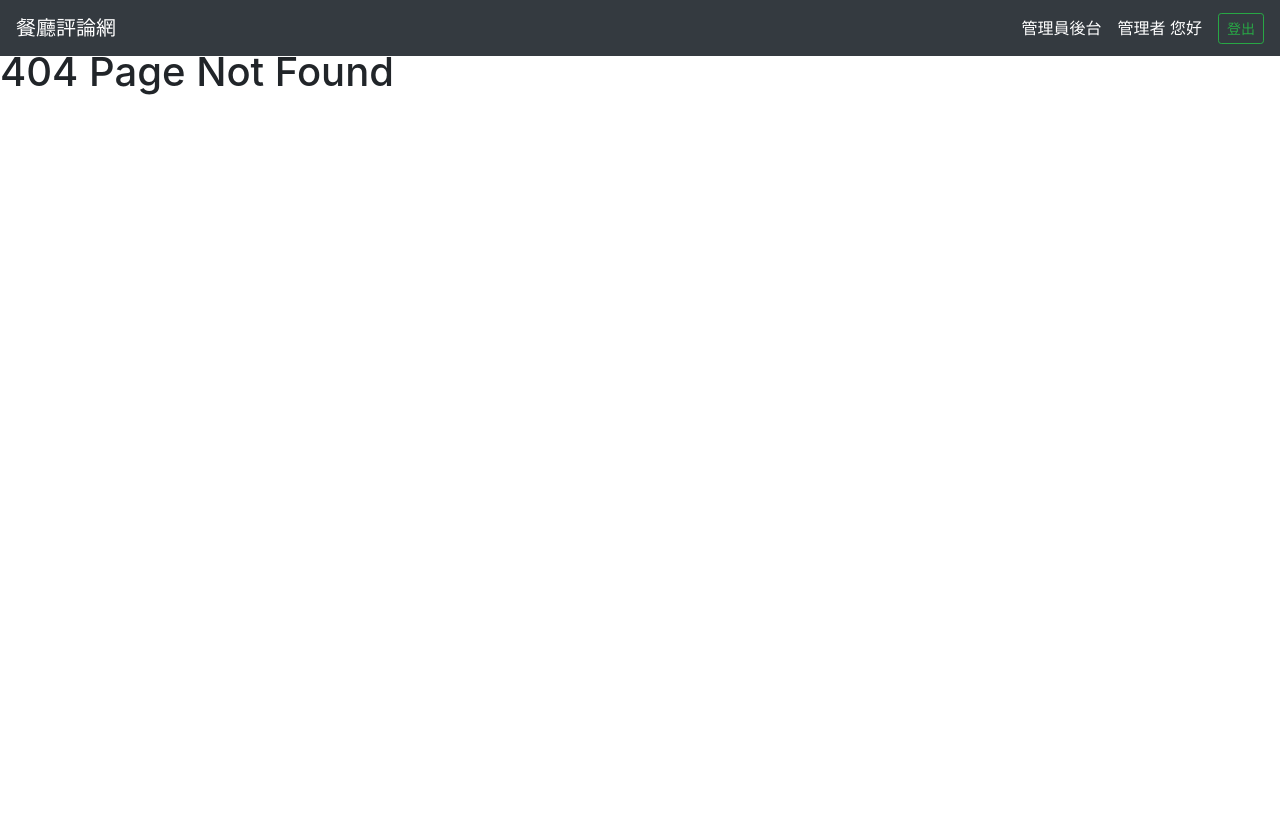
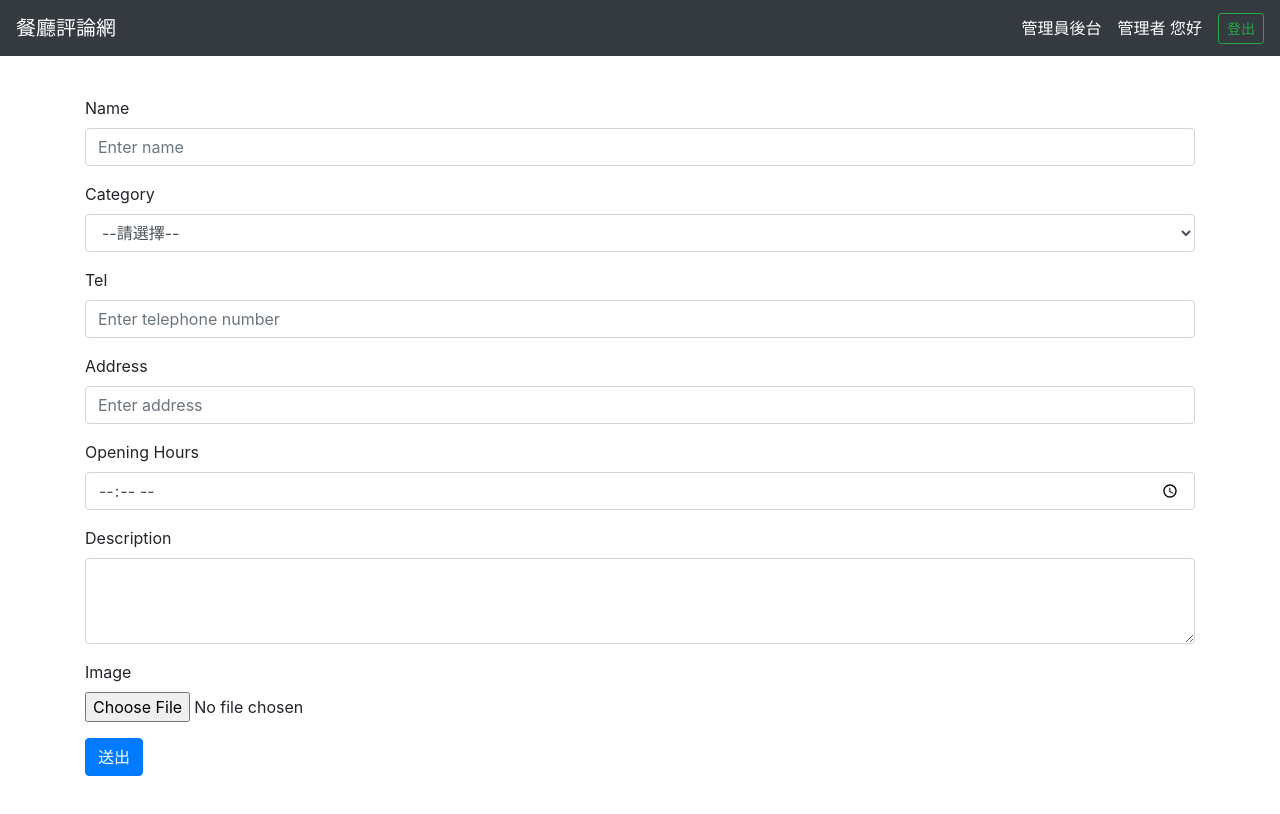
Before and after one commit to ezcomenezgo/restaurant-forum, a Vue app: page /#/admin/restaurant/new in a window 1280 px wide. Before the commit this address had no page. Shown: the top 814 px of the page. Built offline with nearby package versions, Linux system fonts and the light colour scheme.

Commit message:
add AdminRestaurantNew page

```diff
--- a/src/router/index.js
+++ b/src/router/index.js
@@ -60,6 +60,11 @@ const routes = [
     component: () => import('../views/AdminRestaurants.vue')
   },
   {
+    path: '/admin/restaurant/new',
+    name: 'admin-restaurant-new',
+    component: () => import('../views/AdminRestaurantNew.vue')
+  },
+  {
     path: '/admin/restaurants/:id',
     name: 'admin-restaurant',
     component: () => import('../views/AdminRestaurant.vue')
--- /dev/null
+++ b/src/views/AdminRestaurantNew.vue
@@ -0,0 +1,23 @@
+<template>
+  <div class="container py-5">
+    <!-- 餐廳表單 AdminRestaurantForm -->
+    <AdminRestaurantForm @after-submit="handleAfterSubmit" />
+  </div>
+</template>
+
+<script>
+import AdminRestaurantForm from "../components/AdminRestaurantForm";
+export default {
+  components: {
+    AdminRestaurantForm,
+  },
+  methods: {
+    handleAfterSubmit(formData) {
+      // 透過 API 將表單資料送到伺服器
+      for (let [name, value] of formData.entries()) {
+        console.log(name + ":" + value);
+      }
+    },
+  },
+};
+</script>
--- a/src/views/AdminRestaurants.vue
+++ b/src/views/AdminRestaurants.vue
@@ -3,7 +3,9 @@
     <!-- 後台導覽頁籤 AdminNav -->
     <AdminNav />
 
-    <a href="#" class="btn btn-primary mb-4"> New Restaurant </a>
+    <router-link to="/admin/restaurant/new" class="btn btn-primary mb-4">
+      New Restaurant
+    </router-link>
 
     <!-- 後台餐廳列表 AdminRestaurantsTable -->
     <AdminRestaurantsTable />
```
